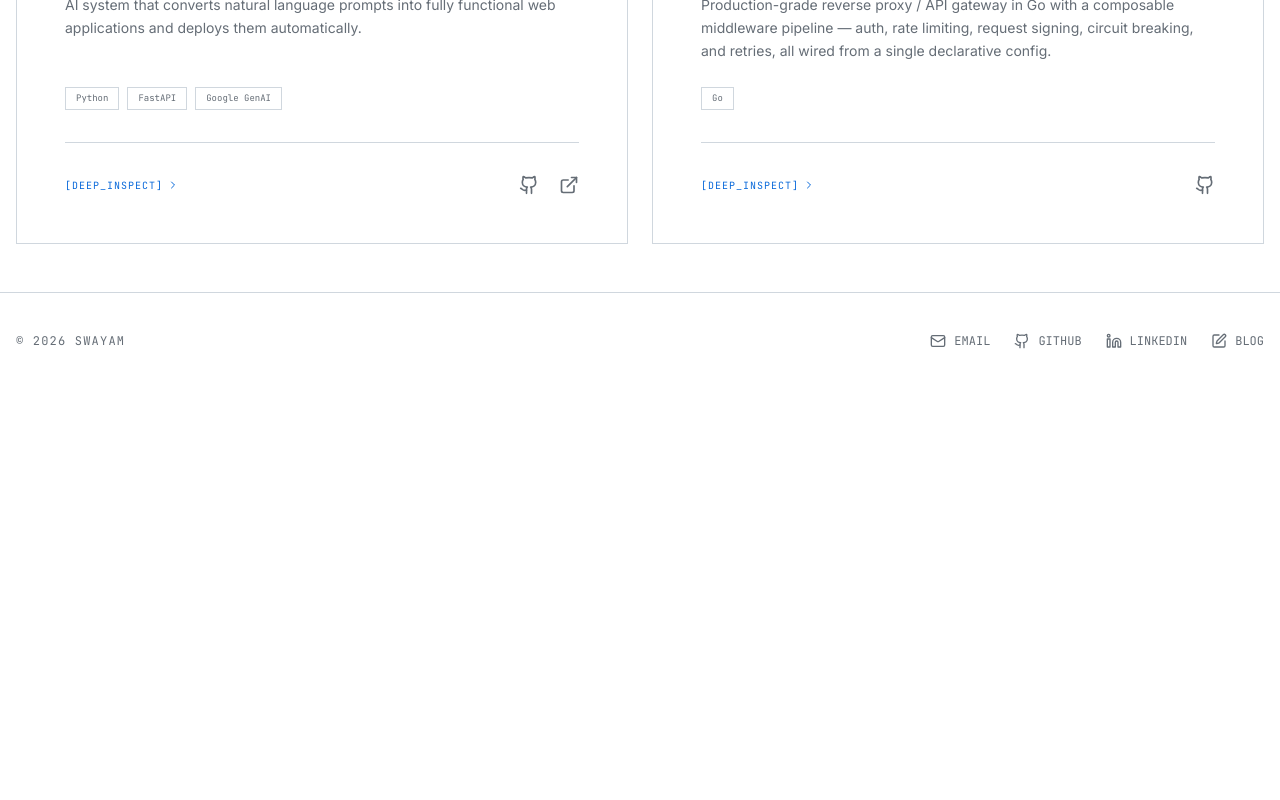
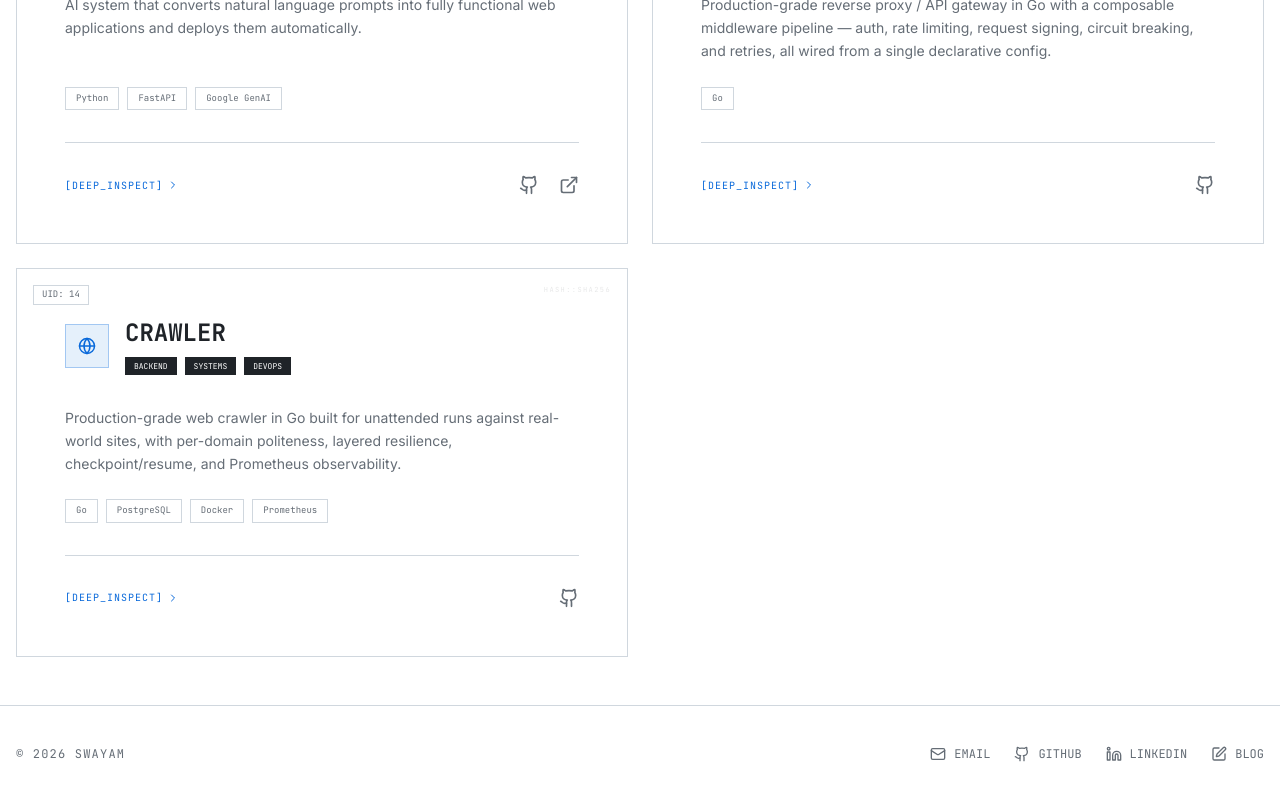
Before and after one commit to swayam5342/website, a Next.js app: page /projects in a window 1280 px wide. Shown: the part 1599-2399 px from the top of the page. Before the commit the page ends 1988 px from the top, so only its background shows below. Built offline with nearby package versions, Linux system fonts and the light colour scheme.

Commit message:
fix(Project): chnaged the icon

```diff
--- a/src/components/IconBadge.tsx
+++ b/src/components/IconBadge.tsx
@@ -10,12 +10,14 @@ import {
   Cpu,
   Database,
   FileSearch,
+  Globe,
   Gamepad2,
   Network,
   Package,
   PhoneOff,
   Plug,
   Radar,
+  Regex,
   Route,
   Server,
   Shield,
@@ -38,11 +40,13 @@ const ICONS: Record<string, LucideIcon> = {
   database: Database,
   "file-search": FileSearch,
   "gamepad-2": Gamepad2,
+  globe: Globe,
   network: Network,
   package: Package,
   "phone-off": PhoneOff,
   plug: Plug,
   radar: Radar,
+  regex: Regex,
   route: Route,
   server: Server,
   shield: Shield,
--- a/src/data/projects.json
+++ b/src/data/projects.json
@@ -288,7 +288,31 @@
         "improvements": "Possible next steps: subset construction into a DFA, unanchored search, and capture groups."
       },
       "lang": ["Go", "WebAssembly"],
-      "icon": "network"
+      "icon": "regex"
+    },
+    {
+      "id": 14,
+      "order": 13,
+      "slug": "crawler",
+      "title": "Crawler",
+      "description": "Production-grade web crawler in Go built for unattended runs against real-world sites, with per-domain politeness, layered resilience, checkpoint/resume, and Prometheus observability.",
+      "tags": ["Backend", "Systems", "DevOps"],
+      "github": "https://github.com/swayam5342/crawler",
+      "featured": true,
+      "resume_points": [
+        "Built a concurrent crawler in Go with a worker pool enforcing global and per-domain concurrency limits, per-domain token-bucket rate limiting, and robots.txt Crawl-delay compliance.",
+        "Implemented a resilient HTTP fetcher with layered DNS/TCP/TLS/request timeouts, retries with exponential backoff and jitter, per-domain circuit breakers, redirect-loop detection, body size caps, gzip/brotli decoding, charset normalization, and HTTP/2-to-1.1 fallback.",
+        "Designed checkpointing of frontier and visited state for crash-safe resumption, plus a JSONL dead-letter log so URLs that exhaust retries never vanish silently.",
+        "Built a pluggable storage pipeline (Postgres metadata, local-disk or S3 content-addressed blob store) with Prometheus metrics, health checks, and graceful SIGTERM shutdown that drains in-flight fetches."
+      ],
+      "details": {
+        "architecture": "Packages mirror the crawl pipeline (frontier, robots, ratelimit, fetcher, breaker, extractor, storage, metrics) and are wired only at cmd/crawler; the crawler core defines minimal consumer-side interfaces that concrete packages satisfy implicitly, keeping the dependency graph a DAG.",
+        "challenges": "Making shutdown and resumability correct together: SIGTERM stops new work, lets in-flight fetches finish within a grace period, then persists a final checkpoint, which required an exact enumerable visited set rather than a bloom filter.",
+        "security": "Respects robots.txt and noindex/nofollow, scopes crawling to allowed domains, caps response bodies and redirect hops to bound resource use from hostile sites, and takes credentials like the Postgres DSN from env vars.",
+        "improvements": "Planned: additional extractors (sitemaps, JSON APIs) and a sharded, bloom-filter-backed dedup service for distributed crawling."
+      },
+      "lang": ["Go", "PostgreSQL", "Docker", "Prometheus"],
+      "icon": "globe"
     }
   ],
   "main_heading": "PROJECTS",
```
